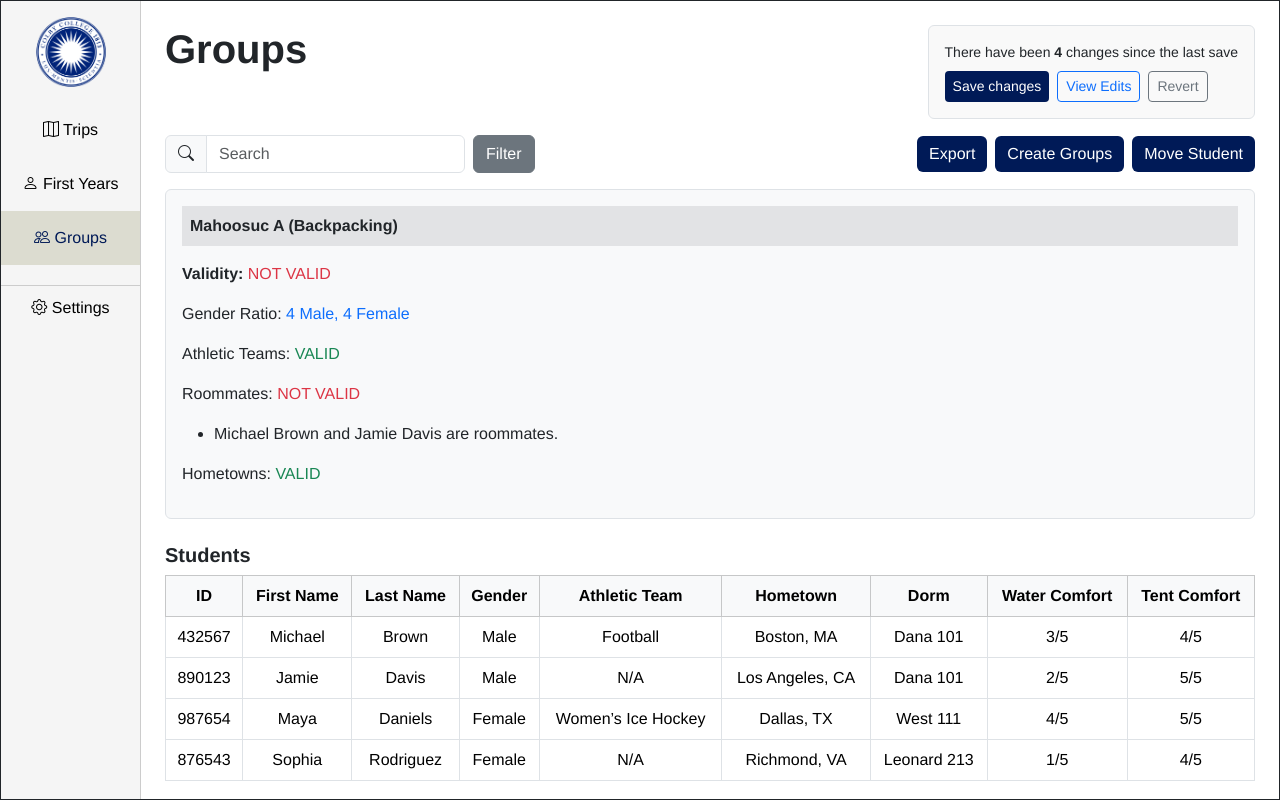
After one commit to PeterLi817/COOT_Compass, a Python web app: template templates/groups.html in a window 1280 px wide. The commit adds this page. Run offline with Jinja, Linux system fonts and the light colour scheme; the template is opened without the code that fills it, so the values that code supplies are empty.

Commit message:
added groups page

```diff
--- /dev/null
+++ b/static/groups.css
@@ -0,0 +1,55 @@
+body {
+  font-family: "Helvetica Neue", Helvetica, Arial, sans-serif;
+  background-color: #fff;
+}
+
+.sidebar {
+  width: 140px;
+  background-color: #f5f5f5;
+  border-right: 1px solid #ccc;
+}
+
+.logo {
+  width: 70px;
+  height: auto;
+}
+
+.nav-link {
+  color: #000;
+  padding: 15px 10px;
+  transition: background 0.2s;
+}
+
+.nav-link:hover,
+.nav-link.active {
+  background-color: #dcdcd0;
+  color: #001a57;
+}
+
+.settings {
+  border-top: 1px solid #ccc;
+  padding-top: 10px;
+  margin-top: 20px;
+}
+
+.btn-primary {
+  background-color: #001a57;
+  border: none;
+}
+
+.btn-primary:hover {
+  background-color: #002b8a;
+}
+
+.save-box {
+  background-color: #f9f9f9;
+}
+
+.table th, .table td {
+  text-align: center;
+  vertical-align: middle;
+}
+
+.bg-secondary-subtle {
+  background-color: #e6ecf2;
+}
--- /dev/null
+++ b/templates/groups.html
@@ -0,0 +1,111 @@
+<!DOCTYPE html>
+<html lang="en">
+<head>
+  <meta charset="UTF-8" />
+  <meta name="viewport" content="width=device-width, initial-scale=1.0" />
+  <title>Groups Dashboard - COOT Compass</title>
+  <link href="https://cdn.jsdelivr.net/npm/bootstrap@5.3.3/dist/css/bootstrap.min.css" rel="stylesheet" />
+  <link href="https://cdn.jsdelivr.net/npm/bootstrap-icons@1.11.3/font/bootstrap-icons.css" rel="stylesheet" />
+  <link rel="stylesheet" href="../static/groups.css" />
+</head>
+<body>
+
+<div class="d-flex vh-100 border border-dark">
+
+  <!-- Sidebar -->
+  <div class="sidebar d-flex flex-column align-items-center py-3">
+    <img src="../static/img/Colby_college_maine_seal.svg.png" alt="COOT Logo" class="logo mb-3" />
+    <nav class="nav flex-column text-center w-100">
+      <a href="trips.html" class="nav-link"><i class="bi bi-map"></i> Trips</a>
+      <a href="students.html" class="nav-link"><i class="bi bi-person"></i> First Years</a>
+      <a href="groups.html" class="nav-link active"><i class="bi bi-people"></i> Groups</a>
+      <div class="mt-auto">
+        <a href="#" class="nav-link settings"><i class="bi bi-gear"></i> Settings</a>
+      </div>
+    </nav>
+  </div>
+
+  <!-- Main content -->
+  <div class="flex-grow-1 p-4 overflow-auto">
+
+    <!-- Header -->
+    <div class="d-flex justify-content-between align-items-start mb-3">
+      <h1 class="fw-bold">Groups</h1>
+      <div class="save-box border p-3 rounded">
+        <p class="mb-2 small">There have been <strong>4</strong> changes since the last save</p>
+        <div class="d-flex gap-2">
+          <button class="btn btn-primary btn-sm">Save changes</button>
+          <button class="btn btn-outline-primary btn-sm">View Edits</button>
+          <button class="btn btn-outline-secondary btn-sm">Revert</button>
+        </div>
+      </div>
+    </div>
+
+    <!-- Search and Controls -->
+    <div class="d-flex flex-wrap align-items-center mb-3 gap-2">
+      <div class="input-group" style="max-width: 300px;">
+        <span class="input-group-text"><i class="bi bi-search"></i></span>
+        <input type="text" class="form-control" placeholder="Search" />
+      </div>
+      <button class="btn btn-secondary">Filter</button>
+      <div class="ms-auto d-flex gap-2">
+        <button class="btn btn-primary">Export</button>
+        <button class="btn btn-primary">Create Groups</button>
+        <button class="btn btn-primary">Move Student</button>
+      </div>
+    </div>
+
+    <!-- Group Information -->
+    <div class="border rounded mb-4 p-3 bg-light">
+      <div class="bg-secondary-subtle p-2 mb-3">
+        <strong>Mahoosuc A (Backpacking)</strong>
+      </div>
+      <p><strong>Validity:</strong> <span class="text-danger">NOT VALID</span></p>
+      <p>Gender Ratio: <span class="text-primary">4 Male, 4 Female</span></p>
+      <p>Athletic Teams: <span class="text-success">VALID</span></p>
+      <p>Roommates: <span class="text-danger">NOT VALID</span></p>
+      <ul class="mb-3">
+        <li>Michael Brown and Jamie Davis are roommates.</li>
+      </ul>
+      <p>Hometowns: <span class="text-success">VALID</span></p>
+    </div>
+
+    <!-- Students Table -->
+    <h5 class="fw-bold mb-2">Students</h5>
+    <div class="table-responsive">
+      <table class="table table-bordered align-middle">
+        <thead class="table-light">
+          <tr>
+            <th>ID</th>
+            <th>First Name</th>
+            <th>Last Name</th>
+            <th>Gender</th>
+            <th>Athletic Team</th>
+            <th>Hometown</th>
+            <th>Dorm</th>
+            <th>Water Comfort</th>
+            <th>Tent Comfort</th>
+          </tr>
+        </thead>
+        <tbody>
+          <tr>
+            <td>432567</td><td>Michael</td><td>Brown</td><td>Male</td><td>Football</td><td>Boston, MA</td><td>Dana 101</td><td>3/5</td><td>4/5</td>
+          </tr>
+          <tr>
+            <td>890123</td><td>Jamie</td><td>Davis</td><td>Male</td><td>N/A</td><td>Los Angeles, CA</td><td>Dana 101</td><td>2/5</td><td>5/5</td>
+          </tr>
+          <tr>
+            <td>987654</td><td>Maya</td><td>Daniels</td><td>Female</td><td>Women’s Ice Hockey</td><td>Dallas, TX</td><td>West 111</td><td>4/5</td><td>5/5</td>
+          </tr>
+          <tr>
+            <td>876543</td><td>Sophia</td><td>Rodriguez</td><td>Female</td><td>N/A</td><td>Richmond, VA</td><td>Leonard 213</td><td>1/5</td><td>4/5</td>
+          </tr>
+        </tbody>
+      </table>
+    </div>
+  </div>
+</div>
+
+<script src="https://cdn.jsdelivr.net/npm/bootstrap@5.3.3/dist/js/bootstrap.bundle.min.js"></script>
+</body>
+</html>
--- a/templates/students.html
+++ b/templates/students.html
@@ -15,9 +15,9 @@
   <div class="sidebar d-flex flex-column align-items-center py-3">
     <img src="../static/img/Colby_college_maine_seal.svg.png" alt="COOT Logo" class="logo mb-3">
     <nav class="nav flex-column text-center w-100">
-      <a href="#" class="nav-link"><i class="bi bi-map"></i> Trips</a>
+      <a href="trips.html" class="nav-link"><i class="bi bi-map"></i> Trips</a>
       <a href="#" class="nav-link active"><i class="bi bi-person"></i> First Years</a>
-      <a href="#" class="nav-link"><i class="bi bi-people"></i> Groups</a>
+      <a href="groups.html" class="nav-link"><i class="bi bi-people"></i> Groups</a>
       <div class="mt-auto">
         <a href="#" class="nav-link settings"><i class="bi bi-gear"></i> Settings</a>
       </div>
--- a/templates/trips.html
+++ b/templates/trips.html
@@ -16,8 +16,8 @@
     <img src="../static/img/Colby_college_maine_seal.svg.png" alt="COOT Logo" class="logo mb-3">
     <nav class="nav flex-column text-center w-100">
       <a href="#" class="nav-link active"><i class="bi bi-map"></i> Trips</a>
-      <a href="#" class="nav-link"><i class="bi bi-person"></i> First Years</a>
-      <a href="#" class="nav-link"><i class="bi bi-people"></i> Groups</a>
+      <a href="students.html" class="nav-link"><i class="bi bi-person"></i> First Years</a>
+      <a href="groups.html" class="nav-link"><i class="bi bi-people"></i> Groups</a>
       <div class="mt-auto">
         <a href="#" class="nav-link settings"><i class="bi bi-gear"></i> Settings</a>
       </div>
```
